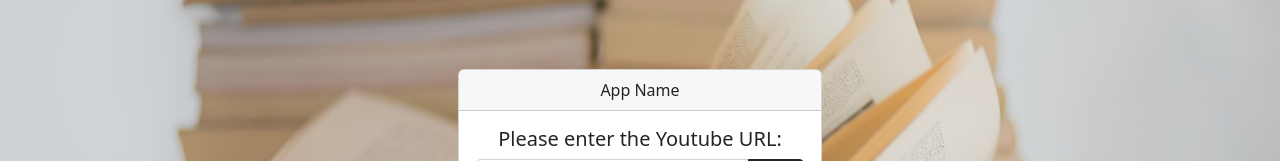
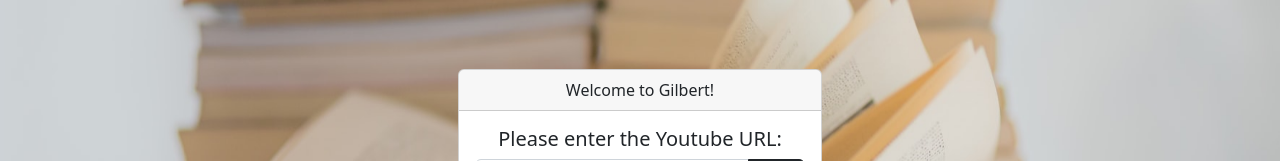
Before and after one commit to bardia13/HackTheChangeYYC, a Next.js app in the folder client/: page / in a window 1280 px wide. Shown: the part 251-412 px from the top of the page. Built offline with nearby package versions, Linux system fonts and the light colour scheme.

Commit message:
Fix a bug in modal

```diff
--- a/client/pages/index.js
+++ b/client/pages/index.js
@@ -30,7 +30,7 @@ export default function Home() {
     return (
         <div className='p-8 justify-center items-center h-screen flex' style={divStyle}>
             <Card className="text-center" style={cardStyle}>
-                <Card.Header>App Name</Card.Header>
+                <Card.Header>Welcome to Gilbert!</Card.Header>
                 <Card.Body>
                     <Card.Title>Please enter the Youtube URL:</Card.Title>
                         <form className='flex' onSubmit={submitContact}>
--- a/client/pages/video.js
+++ b/client/pages/video.js
@@ -74,7 +74,7 @@ export default function Home(props) {
             .then((data) => {
                 setModalContent({
                     title: keyword.keyword,
-                    text: data.detailedDescription.articleBody,
+                    text: data.detailedDescription ? data.detailedDescription.articleBody : data.description,
                     imageUrl: data.image ? data.image.contentUrl : null
                 })
             })
```
